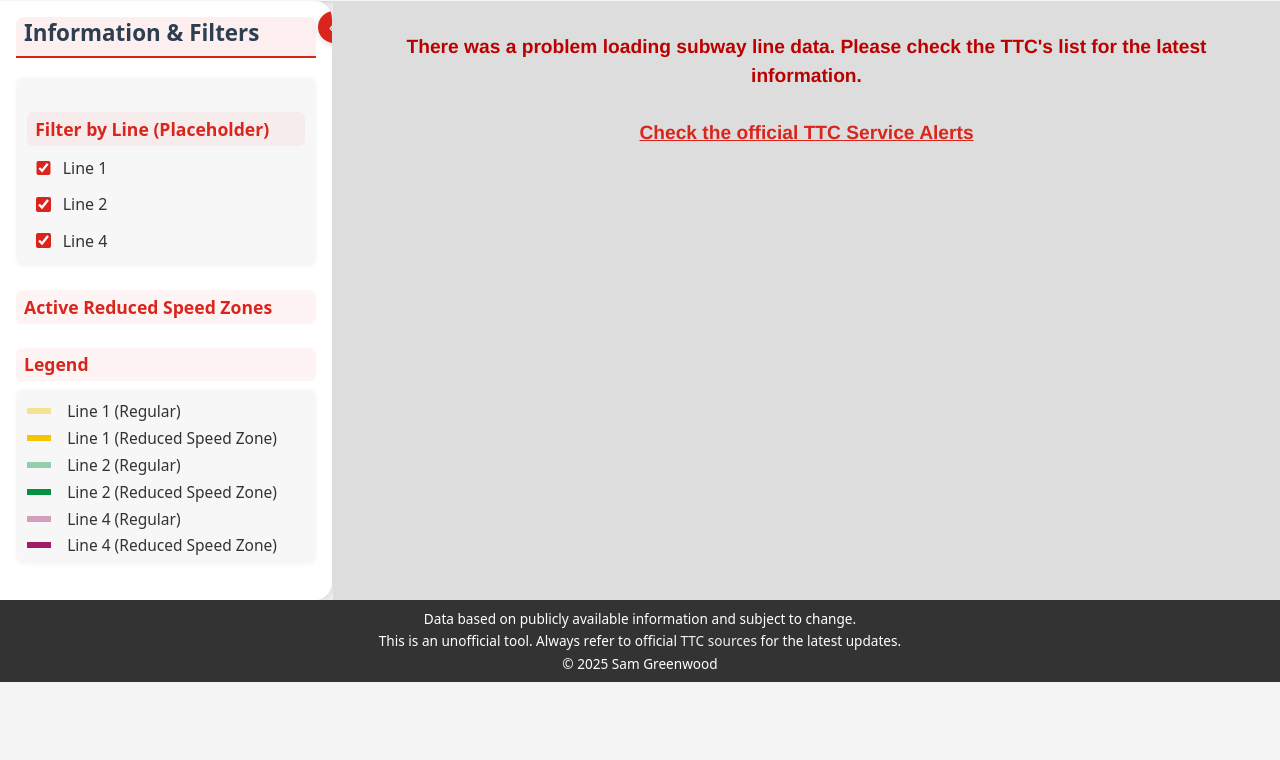
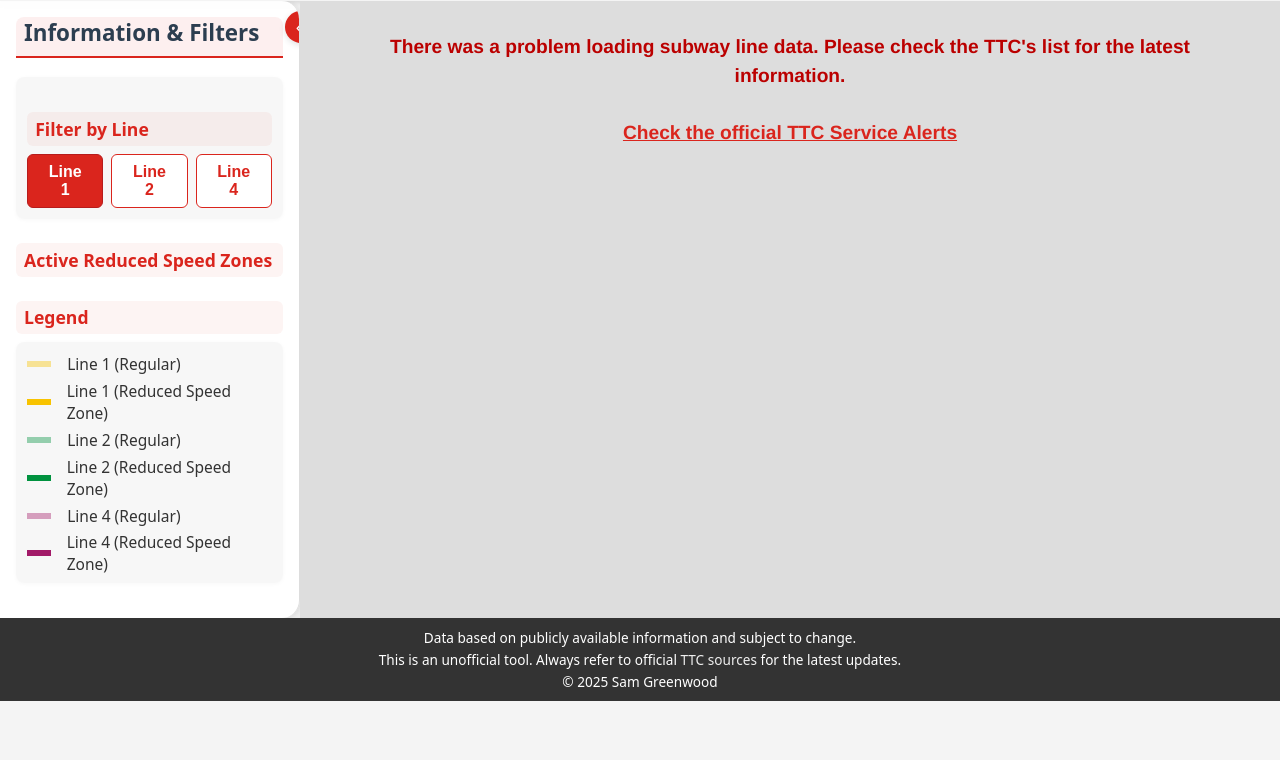
Before and after one commit to SamGreenwood1/ttc-rsz-map, a plain HTML site: page index.html in a window 1280 px wide. Shown: the part 40-800 px from the top of the page. Drawn offline with nearby package versions, Linux system fonts and the light colour scheme; no server answers.

Commit message:
changed how line menu works and fixed sidebar scrolling.

```diff
--- a/index.html
+++ b/index.html
@@ -33,10 +33,12 @@
         <h2>Information & Filters</h2>
 
         <div class="filter-group">
-          <h3>Filter by Line (Placeholder)</h3>
-          <label><input type="checkbox" name="line1" checked /> Line 1</label>
-          <label><input type="checkbox" name="line2" checked /> Line 2</label>
-          <label><input type="checkbox" name="line4" checked /> Line 4</label>
+          <h3>Filter by Line</h3>
+          <div id="line-filter-group" class="line-filter-group">
+            <button type="button" class="line-filter-btn" data-line="line1">Line 1</button>
+            <button type="button" class="line-filter-btn" data-line="line2">Line 2</button>
+            <button type="button" class="line-filter-btn" data-line="line4">Line 4</button>
+          </div>
         </div>
 
         <h3>Active Reduced Speed Zones</h3>
--- a/script.js
+++ b/script.js
@@ -169,26 +169,34 @@
 // Initialize the map when the DOM is ready
 document.addEventListener("DOMContentLoaded", initMap);
 
-// Basic Filter Logic (Placeholder - needs more work for actual filtering)
-// This is a very simplified example. Real filtering would involve
-// removing/adding layers or changing their styles.
-document
-  .querySelectorAll('.filter-group input[type="checkbox"]')
-  .forEach((checkbox) => {
-    checkbox.addEventListener("change", () => {
-      // For now, just log. Actual filtering is more complex.
-      console.log(
-        `Filter for ${checkbox.name} changed to ${checkbox.checked}`
-      );
-      // To implement actual filtering, you'd need to:
-      // 1. Iterate through your geoJsonLayers.speedZones.getLayers()
-      // 2. Check feature.properties.line against the checkbox states
-      // 3. Either remove/add the layer from the map, or change its style to hide/show it.
-      // This can get complex if you have many layers or complex filter criteria.
-      // A simpler approach for this prototype might be to re-fetch/re-render
-      // based on filter criteria if your dataset is small.
-      alert(
-        "Filter functionality is a placeholder in this prototype."
-      );
+// Line filter button logic
+function setupLineFilterButtons() {
+  const btns = document.querySelectorAll('.line-filter-btn');
+  let activeLine = 'line1'; // Default active
+
+  function setActive(line) {
+    btns.forEach(btn => {
+      if (btn.dataset.line === line) {
+        btn.classList.add('active');
+      } else {
+        btn.classList.remove('active');
+      }
+    });
+    activeLine = line;
+    // TODO: Implement actual filtering of map layers by line
+    console.log('Active line:', line);
+  }
+
+  btns.forEach(btn => {
+    btn.addEventListener('click', () => {
+      setActive(btn.dataset.line);
     });
   });
+
+  // Set initial active
+  setActive(activeLine);
+}
+
+document.addEventListener('DOMContentLoaded', function() {
+  setupLineFilterButtons();
+});
--- a/style.css
+++ b/style.css
@@ -34,6 +34,7 @@
   min-height: 100%;
   display: flex;
   flex-direction: column;
+  overflow-x: hidden;
 }
 
 header {
@@ -54,6 +55,7 @@
   flex: 1;
   overflow: hidden;
   container-type: inline-size;
+  min-width: 0;
 }
 
 aside {
@@ -68,6 +70,9 @@
   position: relative;
   overflow-y: auto;
   backdrop-filter: blur(2px);
+  max-width: 100vw;
+  box-sizing: border-box;
+  overflow-x: hidden;
 }
 
 /* Custom scrollbar for sidebar */
@@ -235,6 +240,36 @@
   font-size: 0.97rem;
 }
 
+.line-filter-group {
+  display: flex;
+  gap: 0.5rem;
+  margin-bottom: 0.5rem;
+}
+.line-filter-btn {
+  flex: 1 1 0;
+  padding: 0.5rem 1rem;
+  border: 1.5px solid var(--ttc-red);
+  background: #fff;
+  color: var(--ttc-red);
+  border-radius: 6px;
+  font-weight: 600;
+  cursor: pointer;
+  transition: background 0.2s, color 0.2s, border 0.2s;
+  outline: none;
+  font-size: 1rem;
+}
+.line-filter-btn:hover,
+.line-filter-btn:focus-visible {
+  background: rgba(218,37,29,0.08);
+  color: var(--ttc-red-dark);
+  border-color: var(--ttc-red-dark);
+}
+.line-filter-btn.active {
+  background: var(--ttc-red);
+  color: #fff;
+  border-color: var(--ttc-red-dark);
+}
+
 #map-container {
   flex: 1;
   position: relative;
```
